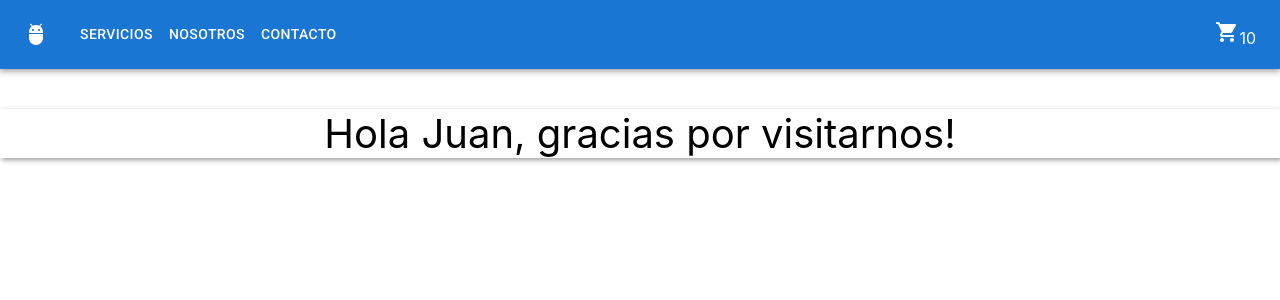
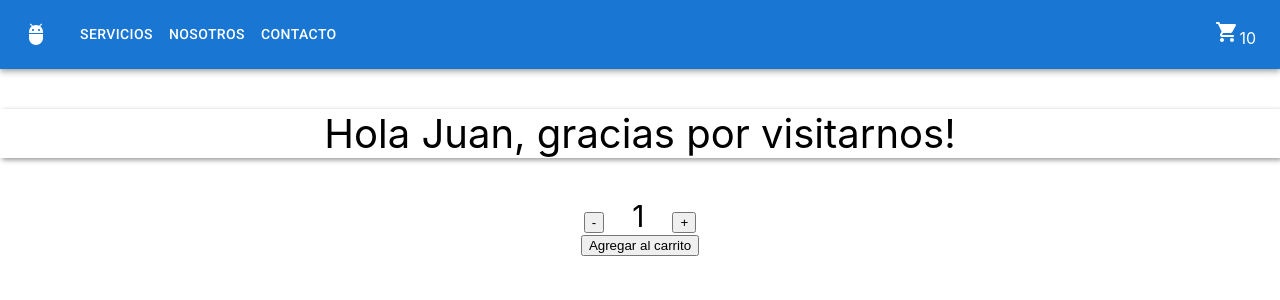
Before and after one commit to MeliBuzzinello/proyecto_buzzinello, a React (Create React App) app: page / in a window 1280 px wide. Shown: the top 300 px of the page. Built offline with nearby package versions, Linux system fonts and the light colour scheme.

Commit message:
ItemCount

```diff
--- a/src/App.js
+++ b/src/App.js
@@ -1,11 +1,18 @@
 import NavBar from "./components/NavBar";
 import './App.css';
 import ItemListContainer from './components/ItemListContainer'
+import ItemCount from "./components/ItemCount";
 
 function App() {
+
+  const onAdd  = (cantidad)=> {
+      alert(`Tiene ${cantidad} productos en el carrito`);
+  }
+
   return <>
   <NavBar/>
-  <ItemListContainer nombre={'Juan'}/>
+  <ItemListContainer greeting={'Juan'}/>
+  <ItemCount stock={5} inicial={1} onAdd={onAdd}/>
   </>
 }
 
--- /dev/null
+++ b/src/components/ItemCount.css
@@ -0,0 +1,8 @@
+.contCount {
+    text-align: center;
+}
+
+.txtCount {
+    font-size: 30px;
+    margin: 28px;
+}
--- /dev/null
+++ b/src/components/ItemCount.jsx
@@ -0,0 +1,32 @@
+import React, { useEffect, useState } from 'react';
+import './ItemCount.css';
+
+function ItemCount({ stock, inicial, onAdd}) {
+    const [cantidad, setCantidad] = useState(inicial);
+
+    useEffect(() => {
+        if(cantidad === stock){
+        alert('Supero el stock')}
+    });
+
+   const sumar = () => {
+    cantidad < stock ? setCantidad(cantidad + 1) : setCantidad(cantidad + 0);
+    };
+
+    const restar = () => {
+        cantidad > 1 ? setCantidad(cantidad - 1) : setCantidad(cantidad - 0);
+    };
+
+
+    return <>
+        <div className='contCount'>
+        <button onClick={restar}>-</button>
+        <span className='txtCount'>{ cantidad }</span>
+        <button onClick={sumar}>+</button>
+        <br></br>
+        <button onClick={()=> onAdd(cantidad)}>Agregar al carrito</button>
+        </div>
+       </>
+}
+
+export default ItemCount;
--- a/src/components/ItemListContainer.jsx
+++ b/src/components/ItemListContainer.jsx
@@ -2,9 +2,9 @@ import React from "react";
 import './ItemListContainer.css';
 
 
-function ItemListContainer({nombre}) {
+function ItemListContainer({greeting}) {
     return <>
-    <p className="parrafo">{`Hola ${nombre}, gracias por visitarnos!`}</p>
+    <p className="parrafo">{`Hola ${greeting}, gracias por visitarnos!`}</p>
     </>
   }
 
--- a/src/index.js
+++ b/src/index.js
@@ -6,9 +6,9 @@ import reportWebVitals from './reportWebVitals';
 
 const root = ReactDOM.createRoot(document.getElementById('root'));
 root.render(
-  <React.StrictMode>
+  //<React.StrictMode>
     <App />
-  </React.StrictMode>
+  //</React.StrictMode>
 );
 
 // If you want to start measuring performance in your app, pass a function
```
